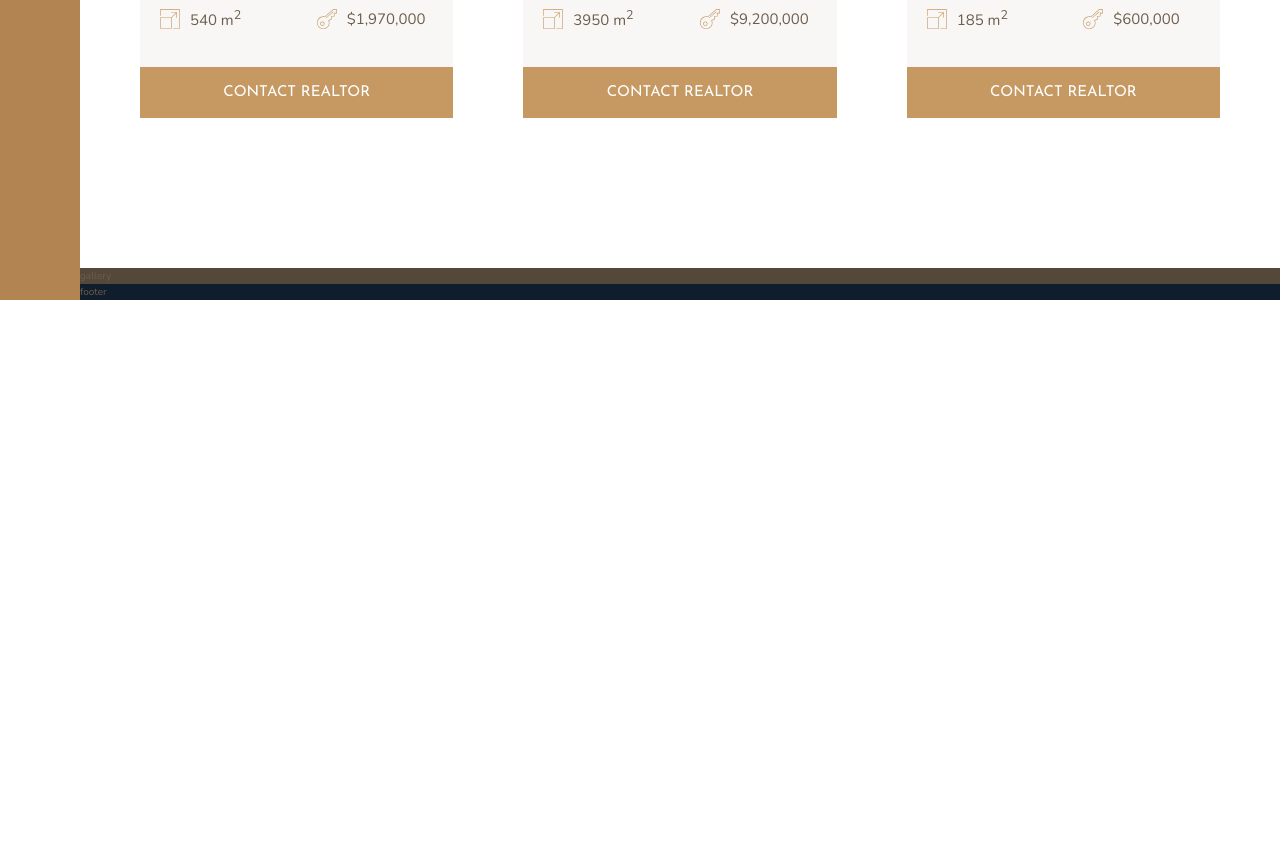
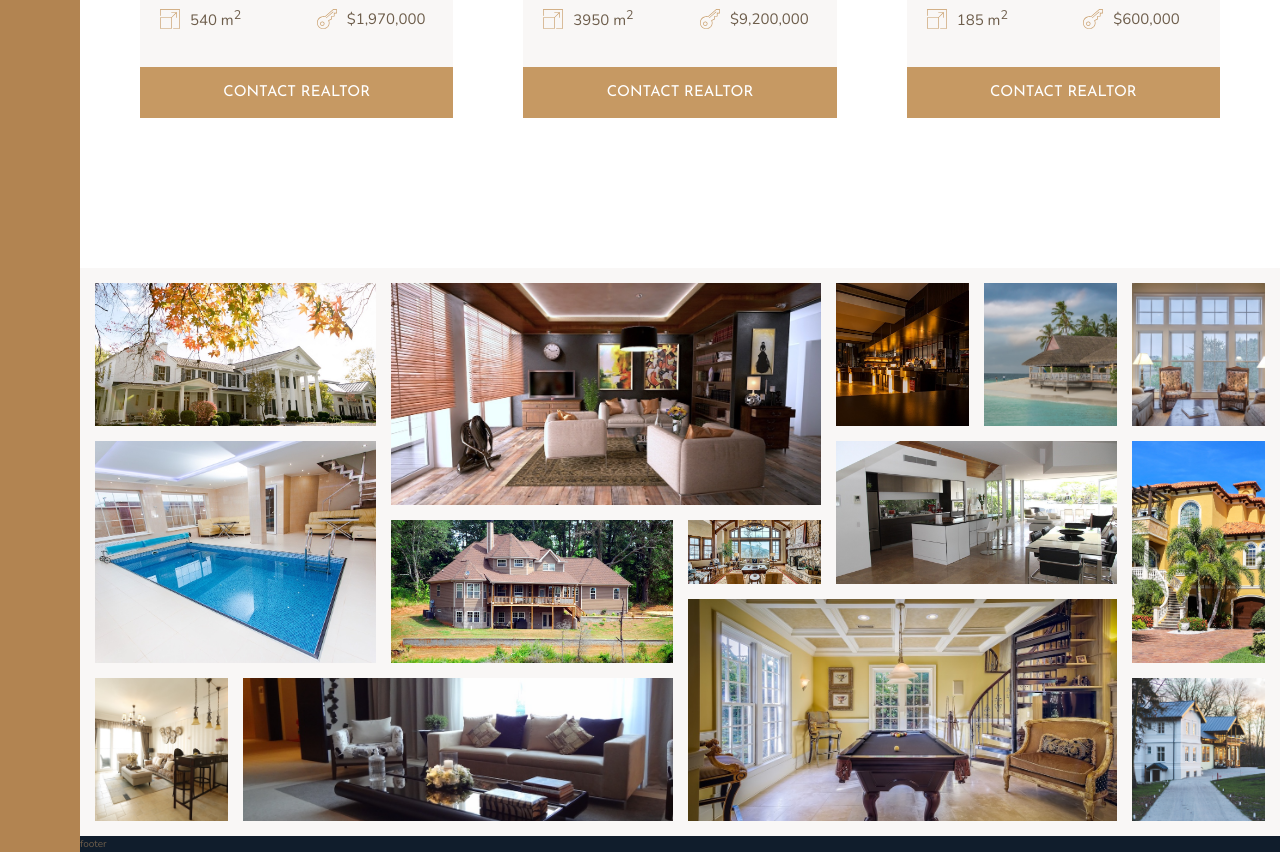
Before and after one commit to ajithsolairaj/Nexter, a website: page index.html in a window 1280 px wide. Shown: the part 2804-3656 px from the top of the page. Before the commit the page ends 3104 px from the top, so only its background shows below. Drawn offline with nearby package versions, Linux system fonts and the light colour scheme.

Commit message:
Gallery of images for the gallery section is well designed

```diff
--- a/index.html
+++ b/index.html
@@ -293,7 +293,53 @@
         </section>
 
         <section class="gallery">
-            gallery
+            <figure class="gallery__item gallery__item--1">
+                <img src="img/gal-1.jpeg" alt="gallery photo 1" class="gallery__img">
+            </figure>
+            <figure class="gallery__item gallery__item--2">
+                <img src="img/gal-2.jpeg" alt="gallery photo 2" class="gallery__img">
+            </figure>
+            <figure class="gallery__item gallery__item--3">
+                <img src="img/gal-3.jpeg" alt="gallery photo 3" class="gallery__img">
+            </figure>
+            <figure class="gallery__item gallery__item--4">
+                <img src="img/gal-4.jpeg" alt="gallery photo 4" class="gallery__img">
+            </figure>
+            <figure class="gallery__item gallery__item--5">
+                <img src="img/gal-5.jpeg" alt="gallery photo 5" class="gallery__img">
+            </figure>
+            <figure class="gallery__item gallery__item--6">
+                <img src="img/gal-6.jpeg" alt="gallery photo 6" class="gallery__img">
+            </figure>
+
+            <figure class="gallery__item gallery__item--7">
+                <img src="img/gal-7.jpeg" alt="gallery photo 7" class="gallery__img">
+            </figure>
+
+            <figure class="gallery__item gallery__item--8">
+                <img src="img/gal-8.jpeg" alt="gallery photo 8" class="gallery__img">
+            </figure>
+
+            <figure class="gallery__item gallery__item--9">
+                <img src="img/gal-9.jpeg" alt="gallery photo 9" class="gallery__img">
+            </figure>
+
+            <figure class="gallery__item gallery__item--10">
+                <img src="img/gal-10.jpeg" alt="gallery photo 10" class="gallery__img">
+            </figure>
+            <figure class="gallery__item gallery__item--11">
+                <img src="img/gal-11.jpeg" alt="gallery photo 11" class="gallery__img">
+            </figure>
+            <figure class="gallery__item gallery__item--12">
+                <img src="img/gal-12.jpeg" alt="gallery photo 12" class="gallery__img">
+            </figure>
+            <figure class="gallery__item gallery__item--13">
+                <img src="img/gal-13.jpeg" alt="gallery photo 13" class="gallery__img">
+            </figure>
+            <figure class="gallery__item gallery__item--14">
+                <img src="img/gal-14.jpeg" alt="gallery photo 14" class="gallery__img">
+            </figure>
+
         </section>
 
         <footer class="footer">
--- a/sass/_gallery.scss
+++ b/sass/_gallery.scss
@@ -1,4 +1,94 @@
 .gallery{
-    background-color: $color-grey-dark-1;
+    background-color: $color-grey-light-1;
     grid-column: full-start/full-end;
+
+    display: grid;
+    grid-template-columns: repeat(8,1fr);
+    grid-template-rows: repeat(7,5vw);
+    grid-gap: 1.5rem;
+    padding: 1.5rem;
+
+    &__item{
+
+        &--1{
+            grid-row: 1 / span 2;
+            grid-column: 1 / span 2;
+        }
+
+        &--2{
+            grid-row: 1 / span 3;
+            grid-column: 3 / span 3;
+        }
+
+        &--3{
+            grid-column: 6 / span 1;
+            grid-row: 1 / span 2;
+        }
+
+        &--4{
+            grid-column: 7 / span 1;
+            grid-row: 1 / span 2;
+        }
+
+        &--5{
+            grid-column: 8 / span 1;
+            grid-row: 1 / span 2;
+        }
+
+        &--6{
+            grid-column: 1 / span 2;
+            grid-row: 3 / span 3;
+        }
+
+        &--7{
+            grid-column: 3 / span 2;
+            grid-row: 4 / span 2;
+        }
+
+        &--8{
+            grid-column: 5 / span 1;
+            grid-row: 4 / span 1;
+        }
+
+        &--9{
+            grid-column: 6 / span 2;
+            grid-row: 3 / span 2;
+        }
+
+        &--10{
+            grid-column: 8 / span 1;
+            grid-row: 3 / span 3;
+        }
+
+
+        &--11{
+            grid-column: 1 / span 1;
+            grid-row: 6 / span 2;
+        }
+
+        &--12{
+            grid-column: 2 / span 3;
+            grid-row: 6 / span 2;
+        }
+
+        &--13{
+            grid-column: 5 / span 3;
+            grid-row: 5 / span 3;
+        }
+
+        &--14{
+            grid-column: 8 / span 1;
+            grid-row: 6 / span 2;
+        }
+
+    }
+
+    &__img{
+        width: 100%;
+        height: 100%;
+        object-fit: cover;
+        display: block;
+    }
+
+
 }
```
Also changed, not shown: css/style.css.
